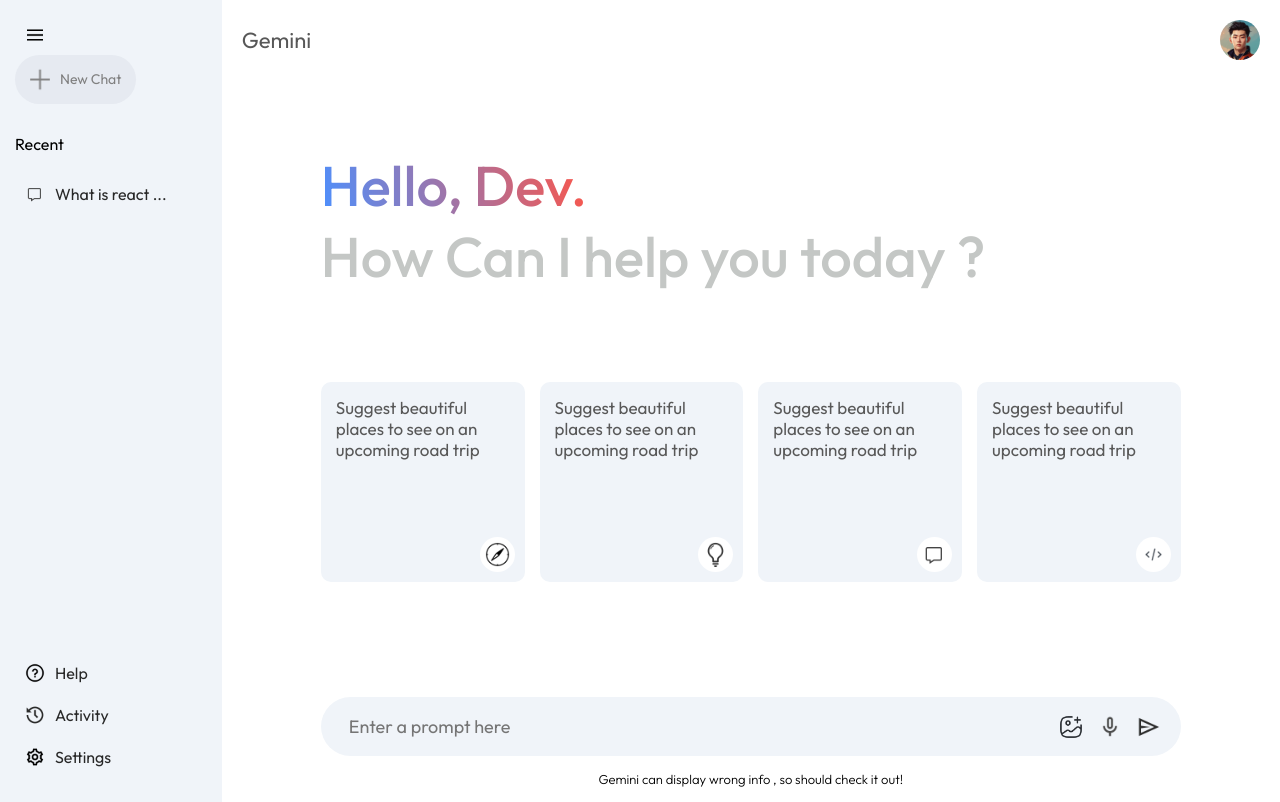
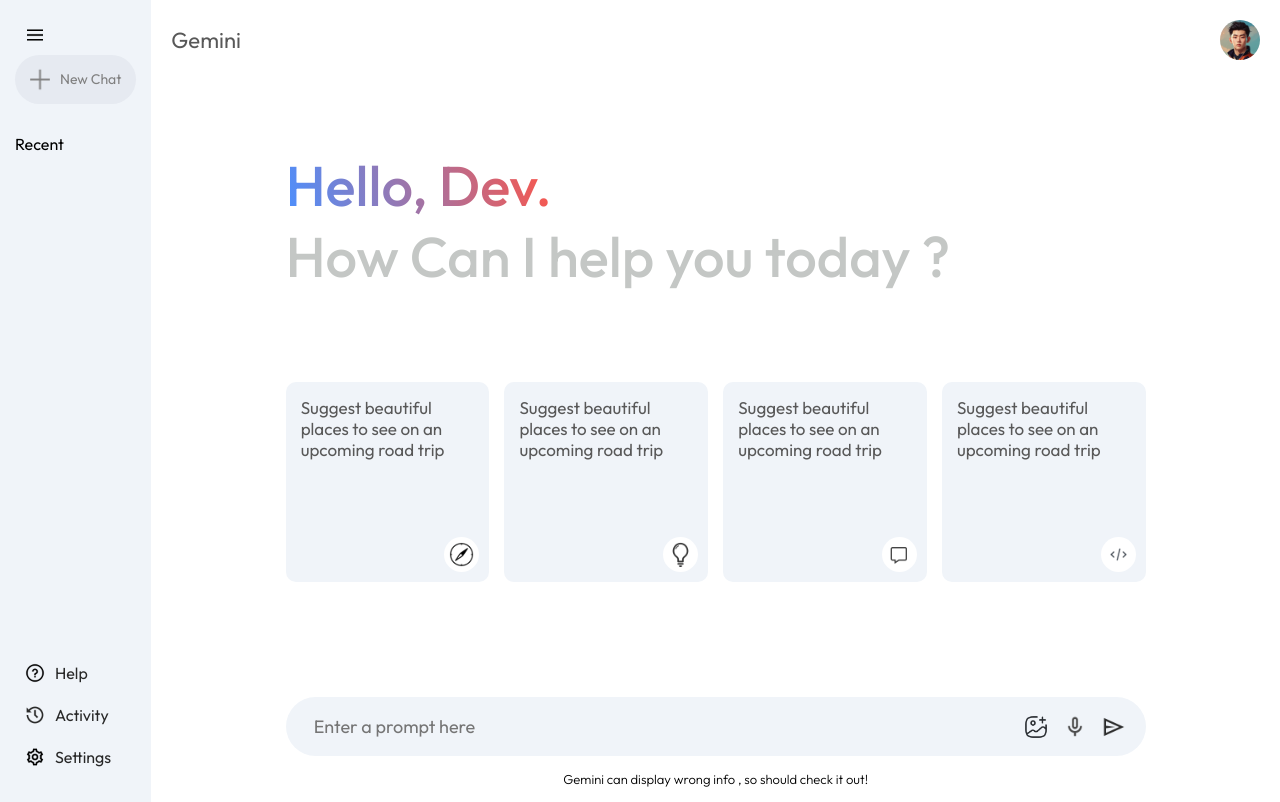
Before and after one commit to zelabbas/Gemini-Ai, a React (Vite) app: page / in a window 1280 px wide. Both pictures are taken after a click on the picture 35 px from the left and 35 px from the top of the page. Built offline with nearby package versions, Linux system fonts and the light colour scheme.

Commit message:
update and add some new elements

```diff
--- a/src/components/Main/Main.jsx
+++ b/src/components/Main/Main.jsx
@@ -1,11 +1,11 @@
 import React, { useContext } from 'react'
 import './Main.css'
 import { assets } from '../../assets/assets'
-import { Context } from '../../context/context'
+import { Context } from '../../context/Context'
 
 const Main = () => {
 
-    const {onSent, recentPormpt, showResult, loading, resultData, setInput, input} = useContext(Context)
+    const {onSent, recentPrompt, showResult, loading, resultData, setInput, input} = useContext(Context)
   return (
     <div className='main'>
         <div className='nav'>
@@ -42,7 +42,7 @@
             <div className='result'>
                 <div className="result-title">
                     <img src={assets.user_icon} alt="" />
-                    <p>{recentPormpt}</p>
+                    <p>{recentPrompt}</p>
                 </div>
                 <div className='result-data'>
                     <img src={assets.gemini_icon} alt="" />
--- a/src/components/Sidebar/Sidebar.jsx
+++ b/src/components/Sidebar/Sidebar.jsx
@@ -1,8 +1,10 @@
-import React, { useState } from 'react'
+import React, { useContext, useState } from 'react'
 import './Sidebar.css'
 import {assets} from '../../assets/assets'
+import { Context } from '../../context/Context';
 const Sidebar = () => {
     const [extended, setExtended] = useState(false);
+    const {onSent, prevPrompts, setRecentPrompt} = useContext(Context)
     return (
         <div className = 'sidebar'>
             <div className="top">
@@ -14,10 +16,15 @@
                 {extended ?
                 <div className='recent'>
                     <p className="recent-title">Recent</p>
-                    <div className='recent-entry'>
-                        <img src={assets.message_icon} alt="message icon" />
-                        <p>What is react ...</p>
-                    </div>
+                    {prevPrompts.map((item, index) => {
+                        return (
+                            <div className='recent-entry'>
+                                <img src={assets.message_icon} alt="message icon" />
+                                <p>{item.slice(0, 18)} ...</p>
+                            </div>
+                        )
+                    })
+                    }
                 </div> : null }
             </div>
             <div className="bottom">
--- a/src/context/Context.jsx
+++ b/src/context/Context.jsx
@@ -6,21 +6,24 @@
 const ContextProvider  = (props) => {
 
     const [input, setInput] = useState("");
-    const [recentPormpt, setRecentPormpt] = useState("");
-    const [prevPormpt, setPrevPrompts] = useState([]);
+    const [recentPrompt, setRecentPrompt] = useState("");
+    const [prevPrompts, setPrevPrompts] = useState([]);
     const [showResult, setShowResult] = useState(false);
     const [loading, setLoading] = useState(false);
     const [resultData, setResultData] = useState("");
 
     const delayPara = (index, nextWord) => {
-
+        setTimeout(function(){
+            setResultData(prev => prev + nextWord);
+        }, 75 * index);
     }
 
     const onSent = async (prompt) => {
         setResultData("")
         setLoading(true)
         setShowResult(true)
-        setRecentPormpt(input)
+        setRecentPrompt(input)
+        setPrevPrompts(prev => [...prev, input]);
       const response =  await run(input)
       let responseArray = response.split("**");
       let newResponse = '';
@@ -33,17 +36,21 @@
         }
       }
       newResponse = newResponse.split('*').join('</br>');
-      setResultData(newResponse)
+    //   setResultData(newResponse)
+    let newResponseArray = newResponse.split(' ');
+    for(let i = 0; i < newResponseArray.length; i++) {
+        delayPara(i, newResponseArray[i] + " ");
+    }
       setLoading(false)
       setInput("")
     }
 
     const contextValue = {
-        prevPormpt,
+        prevPrompts,
         setPrevPrompts,
         onSent,
-        setRecentPormpt,
-        recentPormpt,
+        setRecentPrompt,
+        recentPrompt,
         showResult,
         loading,
         resultData,
```
